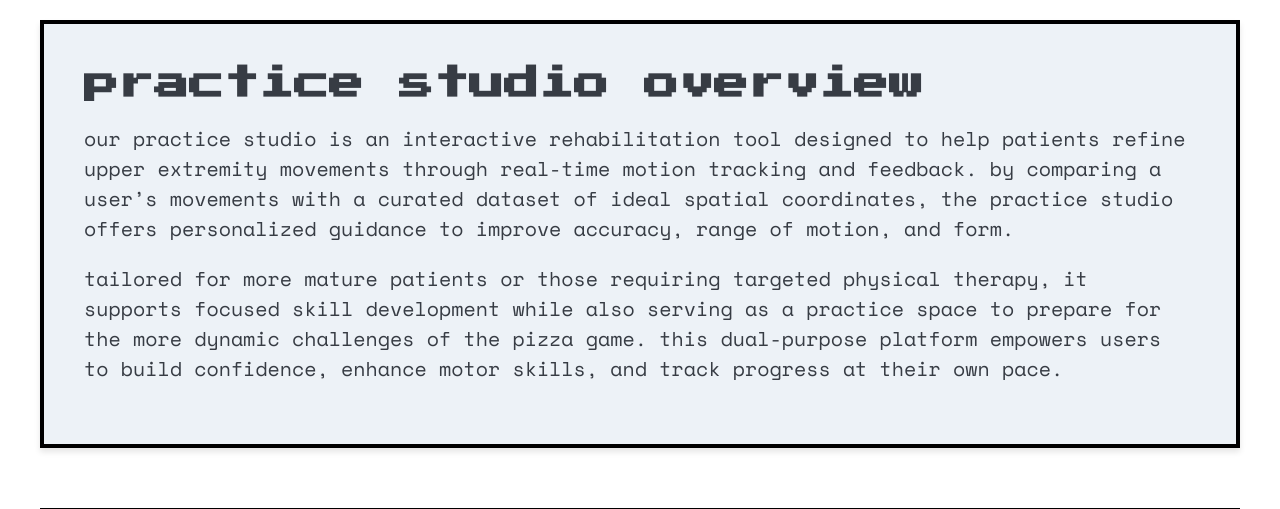
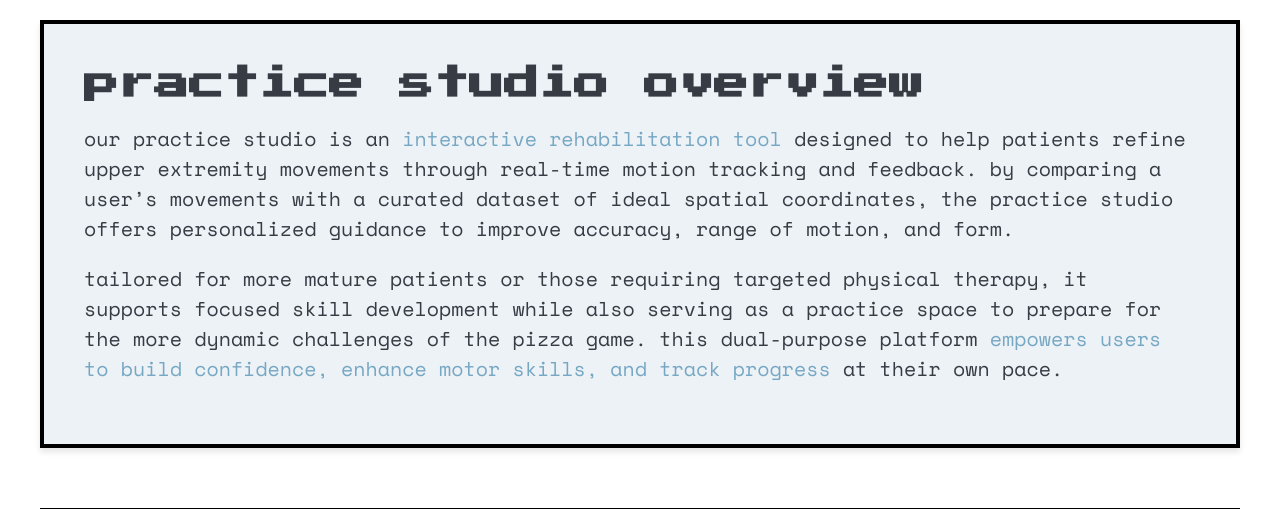
Before and after one commit to vehnil/PTplay, a Flask app: page /practicestudio in a window 1280 px wide. Shown: the part 348-857 px from the top of the page. Run offline with Flask 3, Linux system fonts and the light colour scheme; style sheets or scripts are compiled from the project's sources; parts of the project's set-up code (start-up, migrations or seed data) failed here and were passed over.

Commit message:
added colorful words

```diff
--- a/templates/pizzastart.html
+++ b/templates/pizzastart.html
@@ -153,7 +153,7 @@
     <section id="game-info" class="container">
         <div class="info-box pixel-border">
             <h2 class="pixel-font">game overview</h2>
-            <p>Pizza Pursuit is a fun and engaging game designed to help you exercise your arms, wrists, and shoulders. Perfect for those with upper-extremity pain, upper back pain, and light spasticity.</p>
+            <p>Pizza Pursuit is a fun and engaging game designed to help you exercise your <span style="color: #76a7c3;">arms, wrists, and shoulders.</span> Perfect for those with upper-extremity pain, upper back pain, and light spasticity.</p>
             <p>In this game, you'll move your arms to catch falling pizzas while engaging in therapeutic movements. Enjoy the challenge as you level up your skills and improve your rehabilitation progress.</p>
         </div>
     </section>
--- a/templates/practicestudio.html
+++ b/templates/practicestudio.html
@@ -153,8 +153,8 @@
     <section id="game-info" class="container">
         <div class="info-box pixel-border">
             <h2 class="pixel-font">practice studio overview</h2>
-            <p>our practice studio is an interactive rehabilitation tool designed to help patients refine upper extremity movements through real-time motion tracking and feedback. by comparing a user’s movements with a curated dataset of ideal spatial coordinates, the practice studio offers personalized guidance to improve accuracy, range of motion, and form. </p>
-            <p>tailored for more mature patients or those requiring targeted physical therapy, it supports focused skill development while also serving as a practice space to prepare for the more dynamic challenges of the Pizza Game. This dual-purpose platform empowers users to build confidence, enhance motor skills, and track progress at their own pace.</p>
+            <p>our practice studio is an <span style="color: #76a7c3;">interactive rehabilitation tool</span> designed to help patients refine upper extremity movements through real-time motion tracking and feedback. by comparing a user’s movements with a curated dataset of ideal spatial coordinates, the practice studio offers personalized guidance to improve accuracy, range of motion, and form. </p>
+            <p>tailored for more mature patients or those requiring targeted physical therapy, it supports focused skill development while also serving as a practice space to prepare for the more dynamic challenges of the Pizza Game. This dual-purpose platform <span style="color: #76a7c3;">empowers users to build confidence, enhance motor skills, and track progress</span> at their own pace.</p>
         </div>
     </section>
 
```
Also changed, not shown: static/images/leftcurl.png, static/images/leftshoulderabd.png (added), static/images/rightcurl.png, static/images/rightshoulderabd.png (added).
